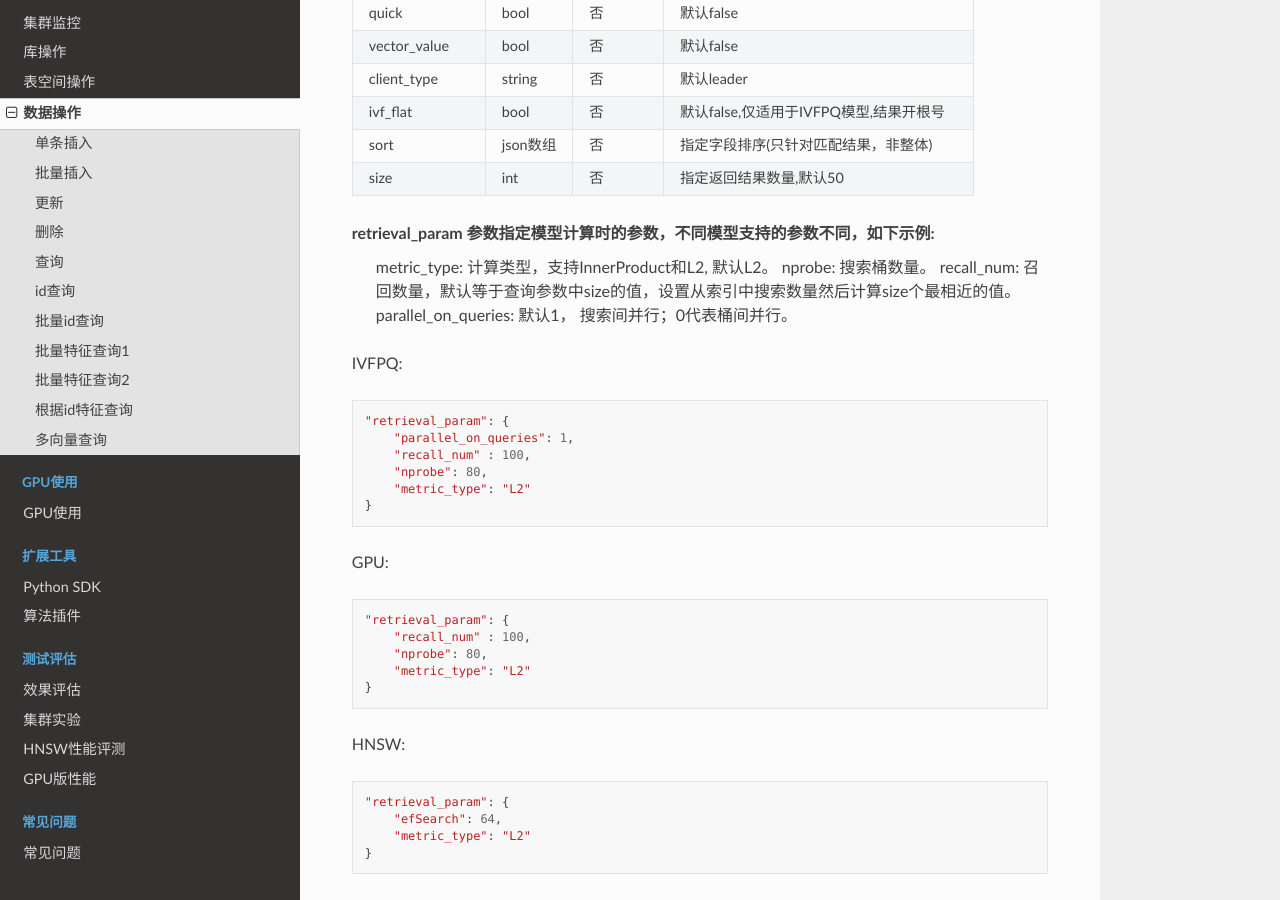
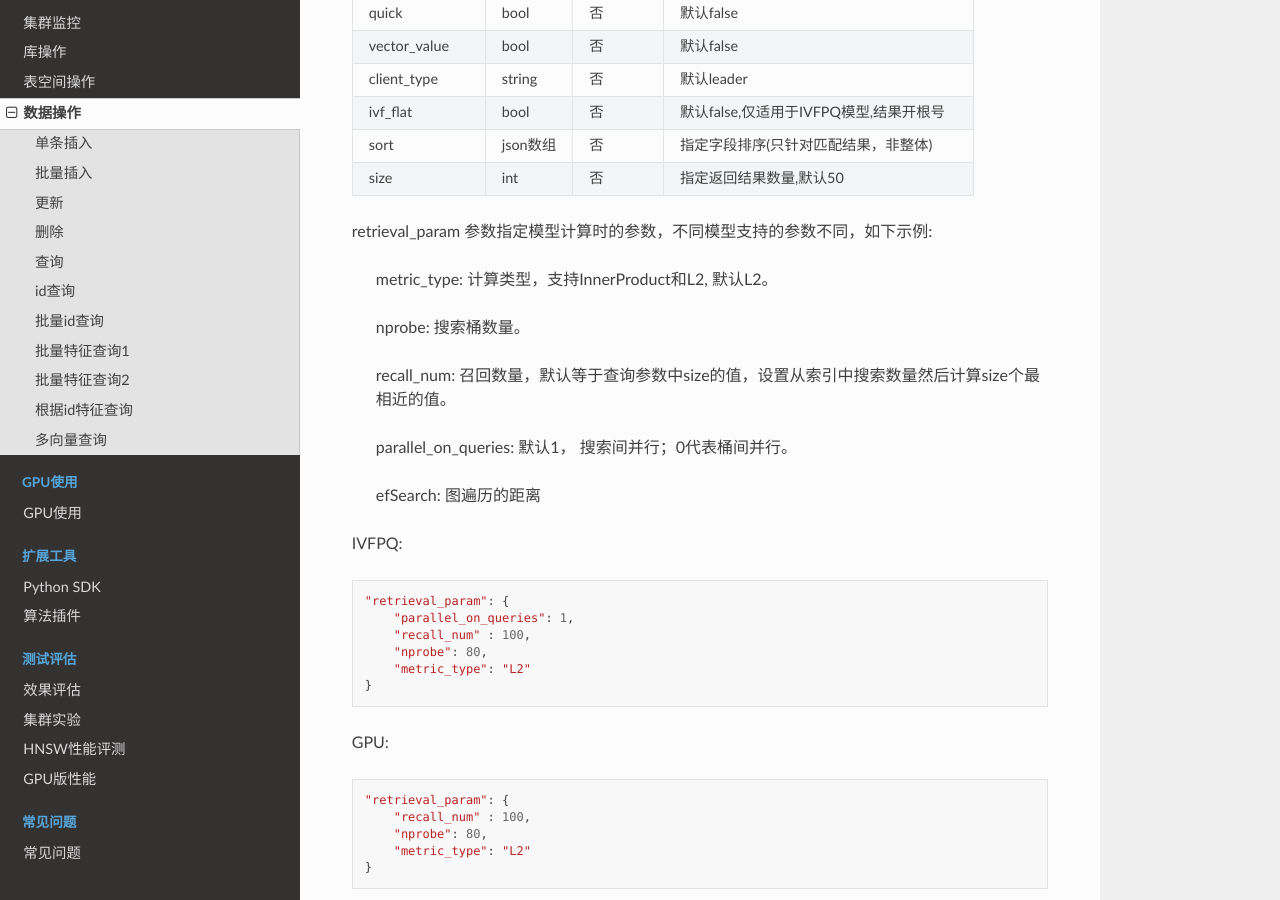
Before and after one commit to nizyun/vs_cn, a Sphinx documentation site: the page built from docs/source/use_op/op_doc.rst, in a window 1280 px wide and 900 px high, scrolled down 3698 px. Built offline with Sphinx 7.4.7 and the Read the Docs theme 2.0.0, drawn with Linux system fonts in a browser that asks for light colours; pages that are not in the unit, such as notebooks, are missing from menus.

Commit message:
change search param desc

```diff
--- a/docs/source/use_op/op_doc.rst
+++ b/docs/source/use_op/op_doc.rst
@@ -199,10 +199,16 @@ json格式的变体，{"index": {"_id": "v1"}} 指定记录的id, _id值为空
 +-------------------+---------------+----------+-----------------------------------------+
 
 retrieval_param 参数指定模型计算时的参数，不同模型支持的参数不同，如下示例:
+
    metric_type: 计算类型，支持InnerProduct和L2, 默认L2。
+
    nprobe: 搜索桶数量。
+
    recall_num: 召回数量，默认等于查询参数中size的值，设置从索引中搜索数量然后计算size个最相近的值。
+
    parallel_on_queries: 默认1， 搜索间并行；0代表桶间并行。
+
+   efSearch: 图遍历的距离
 
 IVFPQ:
 ::
```
